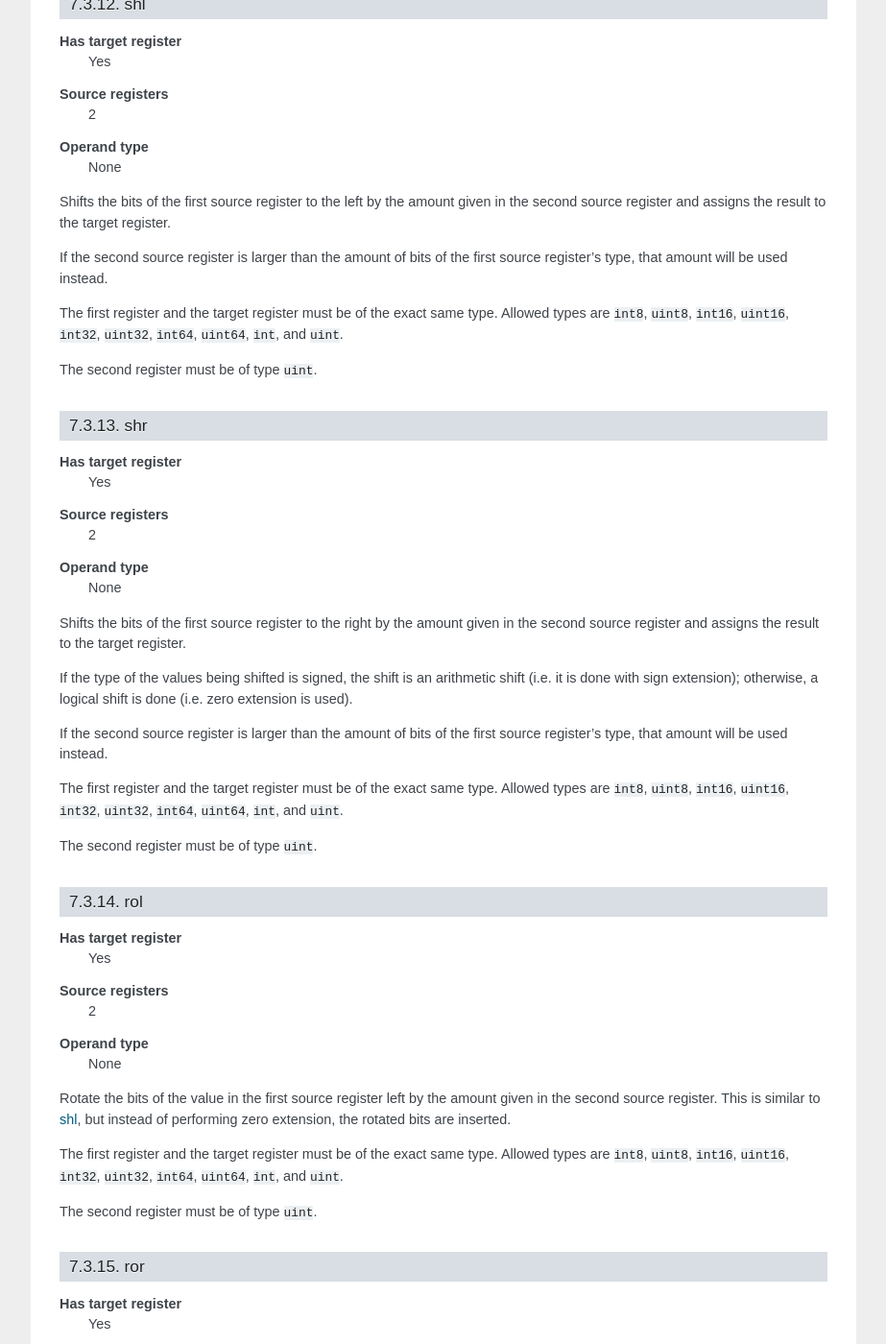
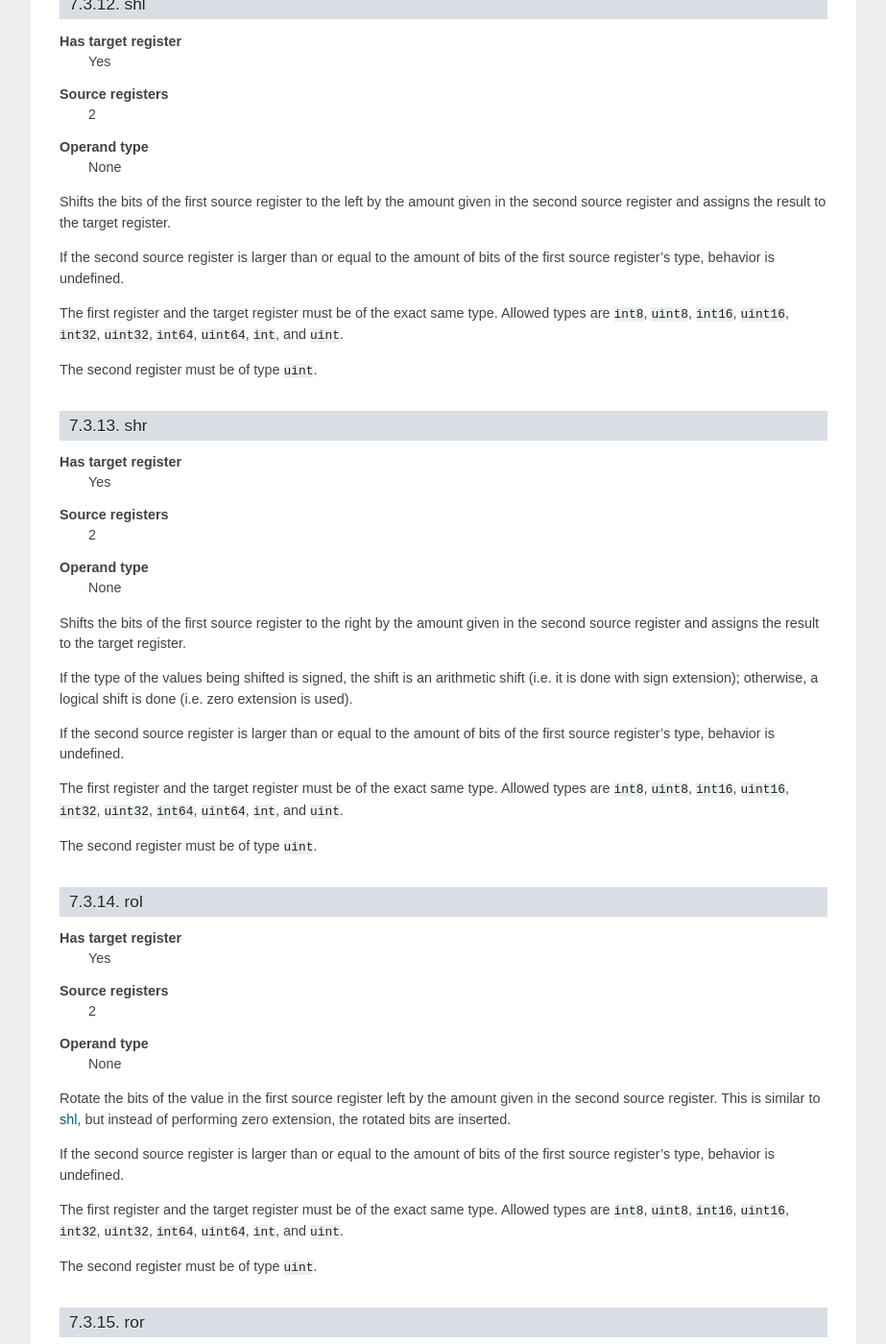
Before and after one commit to lycus/mci, a Sphinx documentation site: the page built from docs/instruction_set.rst, in a window 1280 px wide and 1400 px high, scrolled down 13488 px. Shown: the whole window at 96% size, without its empty margins (198-1121 px from the left). Built offline with Sphinx 7.4.7, drawn with Linux system fonts in a browser that asks for light colours; some of the changed text lies outside the part shown.

Commit message:
Shifts and rotations with invalid amounts are undefined.

```diff
--- a/docs/instruction_set.rst
+++ b/docs/instruction_set.rst
@@ -685,8 +685,8 @@ shl
 Shifts the bits of the first source register to the left by the amount given
 in the second source register and assigns the result to the target register.
 
-If the second source register is larger than the amount of bits of the first
-source register's type, that amount will be used instead.
+If the second source register is larger than or equal to the amount of bits of
+the first source register's type, behavior is undefined.
 
 The first register and the target register must be of the exact same type.
 Allowed types are ``int8``, ``uint8``, ``int16``, ``uint16``, ``int32``,
@@ -711,8 +711,8 @@ If the type of the values being shifted is signed, the shift is an arithmetic
 shift (i.e. it is done with sign extension); otherwise, a logical shift is done
 (i.e. zero extension is used).
 
-If the second source register is larger than the amount of bits of the first
-source register's type, that amount will be used instead.
+If the second source register is larger than or equal to the amount of bits of
+the first source register's type, behavior is undefined.
 
 The first register and the target register must be of the exact same type.
 Allowed types are ``int8``, ``uint8``, ``int16``, ``uint16``, ``int32``,
@@ -734,6 +734,9 @@ Rotate the bits of the value in the first source register left by the amount
 given in the second source register. This is similar to shl_, but instead of
 performing zero extension, the rotated bits are inserted.
 
+If the second source register is larger than or equal to the amount of bits of
+the first source register's type, behavior is undefined.
+
 The first register and the target register must be of the exact same type.
 Allowed types are ``int8``, ``uint8``, ``int16``, ``uint16``, ``int32``,
 ``uint32``, ``int64``, ``uint64``, ``int``, and ``uint``.
@@ -753,6 +756,9 @@ ror
 Rotate the bits of the value in the first source register right by the amount
 given in the second source register. This is similar to shr_, but instead of
 performing zero/sign extension, the rotated bits are inserted.
+
+If the second source register is larger than or equal to the amount of bits of
+the first source register's type, behavior is undefined.
 
 The first register and the target register must be of the exact same type.
 Allowed types are ``int8``, ``uint8``, ``int16``, ``uint16``, ``int32``,
```
